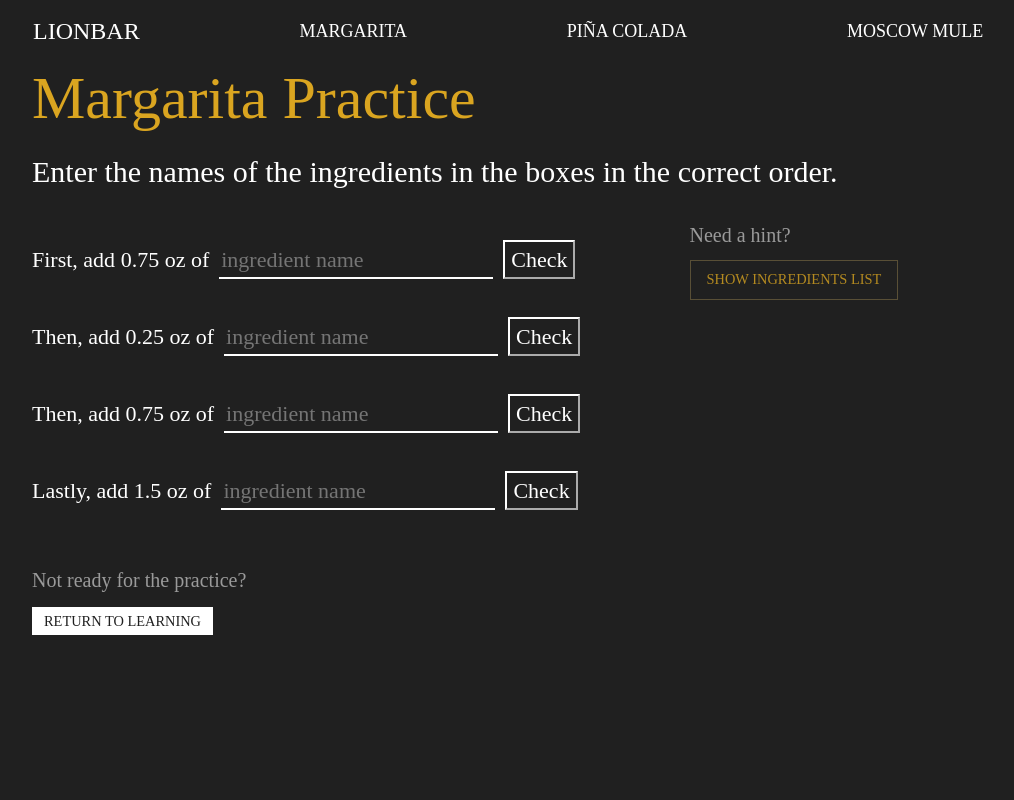
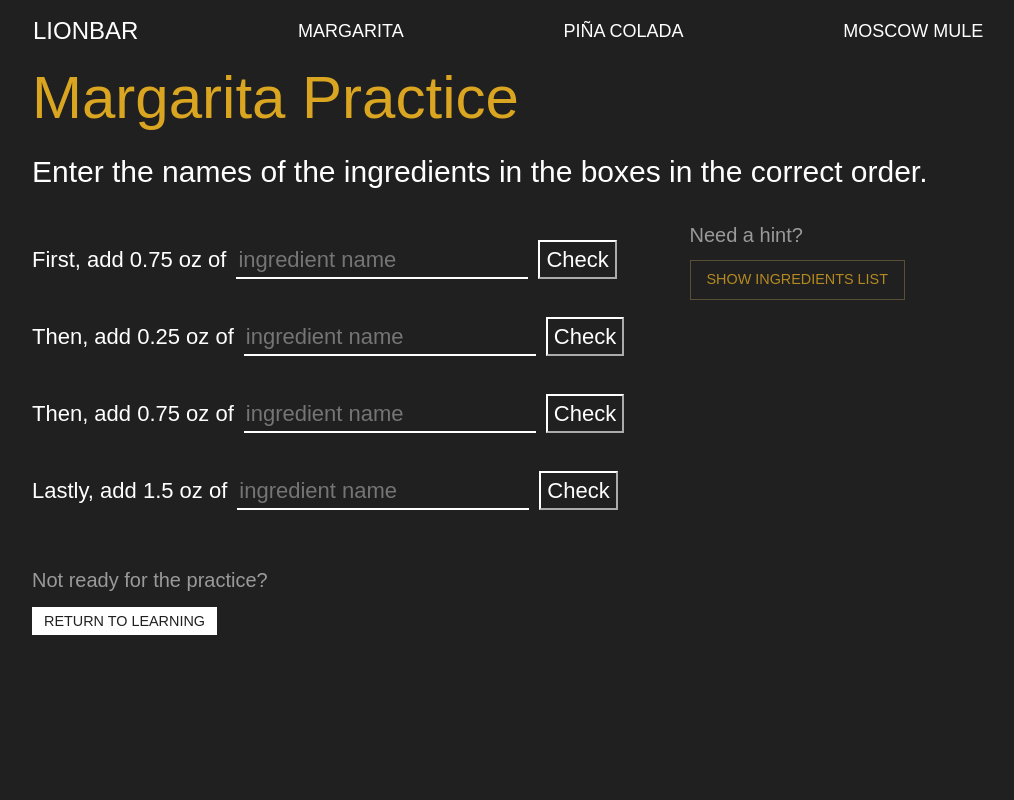
Before and after one commit to Angelica-Michaca/cocktail, a Flask app: page /practice/margarita in a window 1280 px wide. Shown: the whole page, without its empty margins (68-1082 px from the left). Run offline with Flask 2, Linux system fonts and the light colour scheme; some libraries are stand-ins or nearby versions.

Commit message:
font change
-changed the font to century gothic from italiana

```diff
--- a/static/main.css
+++ b/static/main.css
@@ -5,28 +5,28 @@
 
         .quizBodyText {
             margin: 10px;
-            font-family: italiana;
+            font-family: Century Gothic,CenturyGothic,AppleGothic,sans-serif;
             color: white;
             font-size: 30px;
         }
 
         .quizTitleText {
             margin: 20px;
-            font-family: italiana;
+            font-family: Century Gothic,CenturyGothic,AppleGothic,sans-serif;
             color: rgb(218, 165, 32);
             font-size: 60px;
         }
 
         .learnTitleText{
             padding: 0px !important;
-            font-family: italiana;
+            font-family: Century Gothic,CenturyGothic,AppleGothic,sans-serif;
             color: white;
             font-size: 60px;
         }
 
         .quizResultBodyText {
             margin: 10px;
-            font-family: italiana;
+            font-family: Century Gothic,CenturyGothic,AppleGothic,sans-serif;
             color: white;
             font-size: 30px;
             text-align:center;
@@ -163,7 +163,7 @@
         .navbar{
             font-size: 18px;
             font-weight: 100;
-            font-family: italiana;
+            font-family: Century Gothic,CenturyGothic,AppleGothic,sans-serif;
 
         }
         a.goldenText:hover{
@@ -173,7 +173,7 @@
 
         .navbar-brand{
             font-size: 24px;
-            font-family: italiana;
+            font-family: Century Gothic,CenturyGothic,AppleGothic,sans-serif;
             font-weight: bolder;
         }
 
@@ -530,7 +530,7 @@
     }
 
     .mainContent{
-        font-family: italiana;
+        font-family: Century Gothic,CenturyGothic,AppleGothic,sans-serif;
 
     }
 
@@ -715,7 +715,7 @@
             margin-bottom: 50px;
             /* font-size: 20px; */
             font-size: 30px;
-            font-family: italiana;
+            font-family: Century Gothic,CenturyGothic,AppleGothic,sans-serif;
 
     }
 
@@ -771,7 +771,7 @@
             margin-top: 20px;
             margin-bottom: 10px;
             font-size: 20px;
-            font-family: italiana;
+            font-family: Century Gothic,CenturyGothic,AppleGothic,sans-serif;
 
     }
     .practiceHintText{
@@ -780,7 +780,7 @@
       margin-bottom: 10px;
       margin-left: 10px;
       font-size: 20px;
-      font-family: italiana;
+      font-family: Century Gothic,CenturyGothic,AppleGothic,sans-serif;
     }
 
     .footer{
```
Also changed, not shown: other parts of static/main.css (+16 -16 lines).
